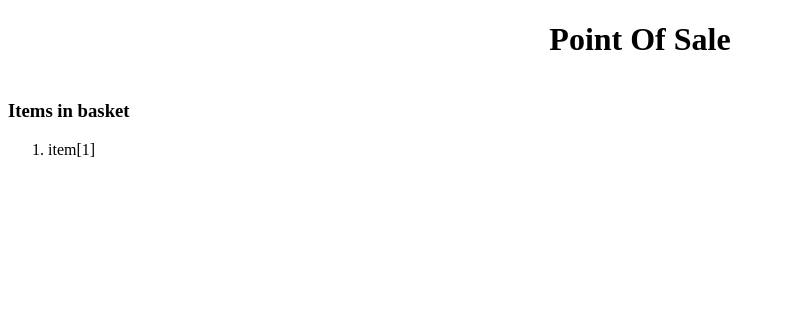
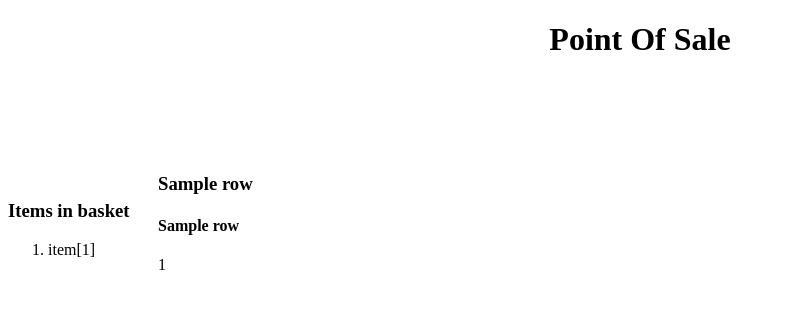
Before and after one commit to benchungiscool/quickpos, a Flask app: template quickpos/templates/pos.html in a window 1280 px wide. Shown: the top 309 px of the page, without its empty margins (0-785 px from the left). Run offline with Flask 2, Linux system fonts and the light colour scheme; the template is opened without the code that fills it: most values are stand-ins (such as "Sample title", 1, 10 or a date in 2020).

Commit message:
added products to POS page

```diff
--- a/quickpos/server.py
+++ b/quickpos/server.py
@@ -28,6 +28,7 @@ def DeleteProduct(product_id):
 @app.route("/Product/Edit/Send/<int:product_id>", methods=['GET', 'POST'])
 def EditProduct(product_id):
   editedfields = []
+  prod = Product()
   record = list(prod.SearchForProduct(product_id))
   for field in ['prod_name', 'prod_price']:
     if data := request.form[field]:
@@ -38,7 +39,6 @@ def EditProduct(product_id):
   for i, field in enumerate(record):
     if editedfields[i]:
       record[i] = editedfields[i]
-  prod = Product()
   prod.UpdateProduct(record)
   return redirect('/Product')
 
@@ -61,7 +61,8 @@ def SendNewProduct():
 ## The POS section
 @app.route("/POS")
 def PointOfSale():
-  return render_template("pos.html", productinterface=Product, transactioninterface=Transaction)
+  prod = Product()
+  return render_template("pos.html", products=zip(*(iter(prod.GetAllProducts()),) * 5), transactioninterface=Transaction)
 
 if __name__ == "__main__":
   app.run(debug=True)
--- a/quickpos/static/css/pos.css
+++ b/quickpos/static/css/pos.css
@@ -4,5 +4,11 @@
 
 .basket {
 	position: relative;
-	top: 20px;
+	align-content: left;
+	top: 120px;
 }
+
+.pos-grid {
+	position: absolute;
+	padding-left: 150px;
+}
--- a/quickpos/templates/pos.html
+++ b/quickpos/templates/pos.html
@@ -1,5 +1,3 @@
-{% set productinterface = productinterface() %}
-{% set product = productinterface.SearchForProduct(product_id) %}
 {% set transaction = transactioninterface() %}
 <!DOCTYPE html>
 <html>
@@ -21,5 +19,17 @@
 				{% endif %}
 			</ol>
 		</div>
+		<div class="pos-grid">
+				<table>
+					{% for row in products %}
+						<tr>
+							{% for i in row %}
+								<h3>{{ i[1] }}</h3>
+								<h4>{{ i[2] }}</h4>
+1							{% endfor %}
+						</tr>
+					{% endfor %}
+				</table>
+		</div>
 	</body>
 </html>
```
Also changed, not shown: 1 other file.
